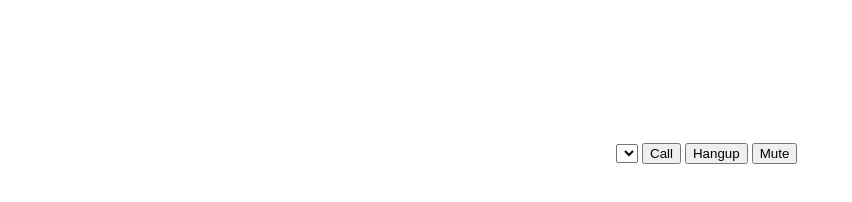
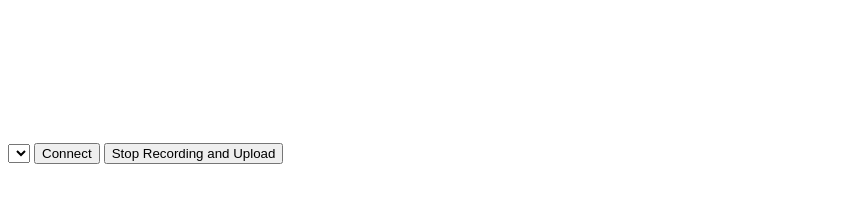
Before and after one commit to krazyciomar/talk, a website: page index.html in a window 1280 px wide. Shown: the whole page, without its empty margins (0-852 px from the left). Drawn offline with nearby package versions, Linux system fonts and the light colour scheme.

Commit message:
Update index.html
Funtional index.html

```diff
--- a/index.html
+++ b/index.html
@@ -1,20 +1,16 @@
 <!DOCTYPE html>
 <html lang="en">
 <head>
-<meta charset="UTF-8">
-<meta name="viewport" content="width=device-width, initial-scale=1.0">
-<title>WebRTC Example</title>
+    <meta charset="UTF-8">
+    <title>WebRTC Example</title>
 </head>
 <body>
-
-<video id="localVideo" autoplay playsinline muted></video>
-<video id="remoteVideo" autoplay playsinline></video>
-<select id="userList"></select>
-<button onclick="selectTargetSocketId()">Call</button>
-<button id="hangupButton" onclick="hangup()">Hangup</button>
-<button id="muteButton" onclick="toggleMute()">Mute</button>
-
-<script src="/socket.io/socket.io.js"></script>
-<script src="client.js"></script>
+    <select id="userList"></select>
+    <button onclick="selectTargetSocketId()">Connect</button>
+    <button onclick="stopRecording()">Stop Recording and Upload</button>
+    <video id="localVideo" autoplay muted></video>
+    <video id="remoteVideo" autoplay></video>
+    <script src="/socket.io/socket.io.js"></script>
+    <script src="client.js"></script>
 </body>
 </html>
```
